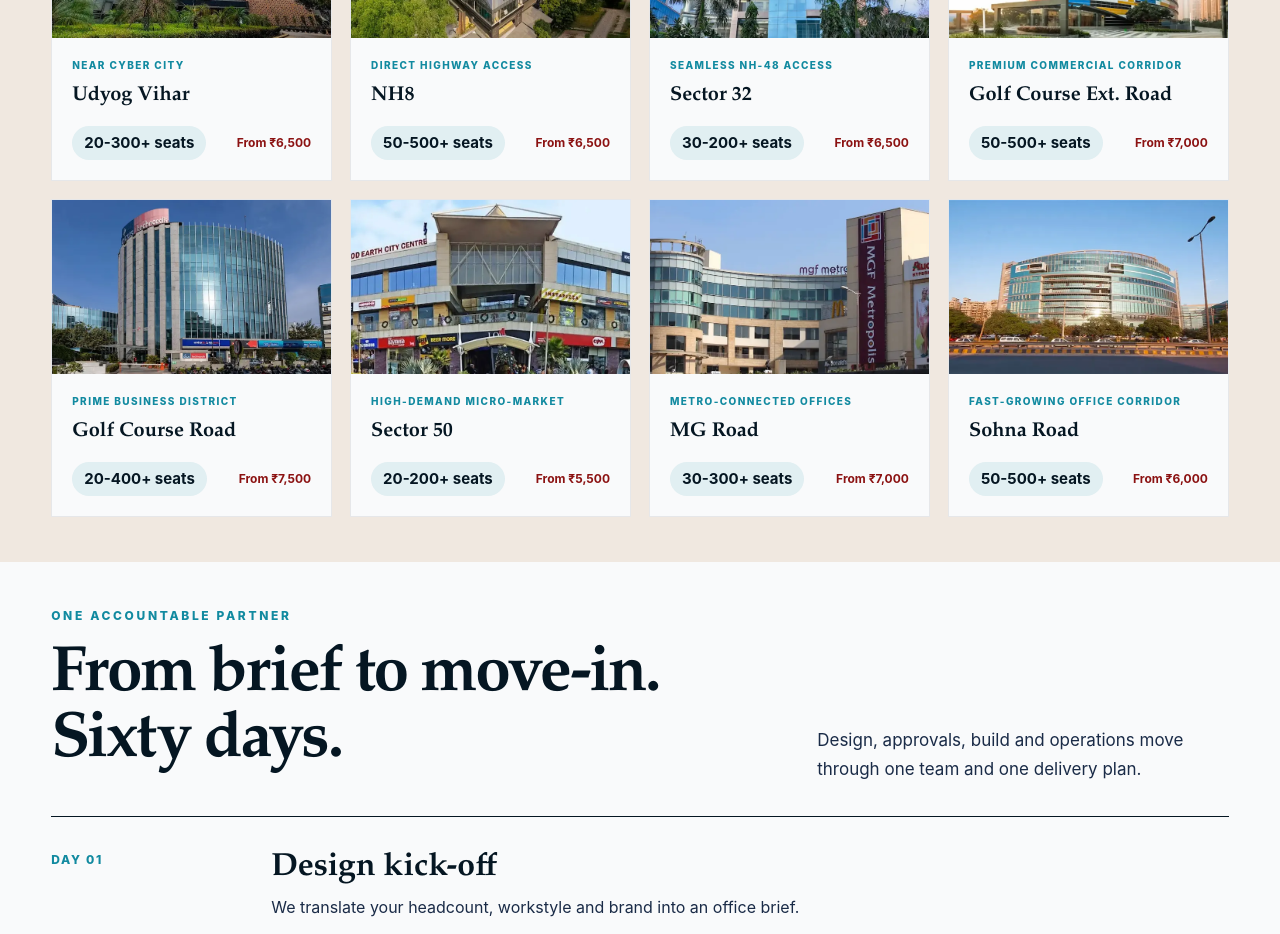
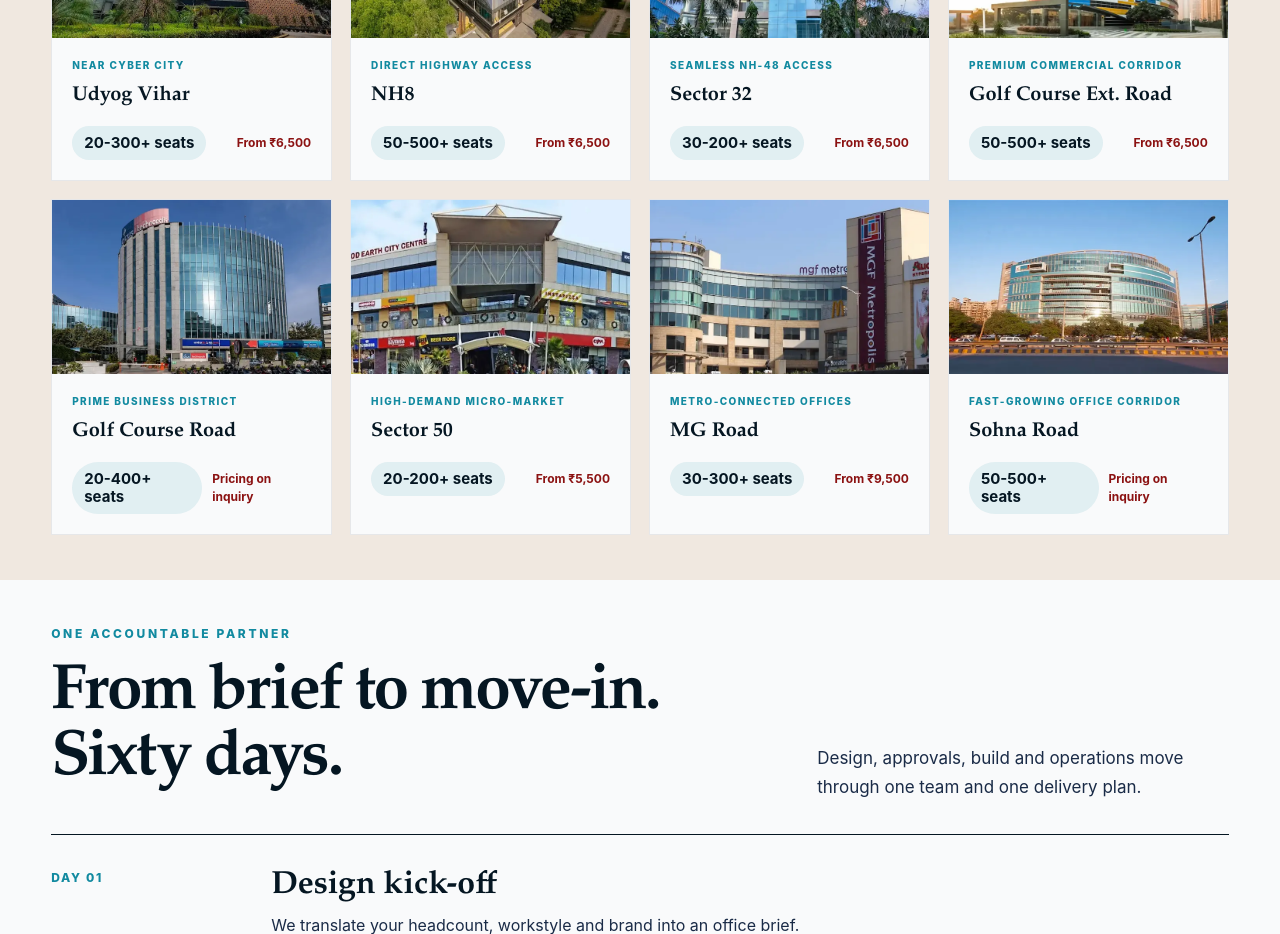
Before and after one commit to marketingAIHP/offices.aihp.in-landing-page, a Next.js app: page / in a window 1280 px wide. Shown: the part 2700-3634 px from the top of the page. Built offline with nearby package versions, Linux system fonts and the light colour scheme; no server answers.

Commit message:
Update office corridor pricing and consent defaults

```diff
--- a/app/layout.tsx
+++ b/app/layout.tsx
@@ -44,10 +44,10 @@ export default function RootLayout({ children }: Readonly<{ children: React.Reac
             window.dataLayer = window.dataLayer || [];
             function gtag(){dataLayer.push(arguments);}
             gtag('consent', 'default', {
-              analytics_storage: 'granted',
-              ad_storage: 'granted',
-              ad_user_data: 'granted',
-              ad_personalization: 'granted'
+              ad_storage: 'denied',
+              ad_user_data: 'denied',
+              ad_personalization: 'denied',
+              analytics_storage: 'granted'
             });
           `}
         </Script>
--- a/app/page.tsx
+++ b/app/page.tsx
@@ -11,11 +11,11 @@ const locations = [
   { name: "Udyog Vihar", detail: "Near Cyber City", seats: "20-300+ seats", price: "From ₹6,500", image: "/assets/location-udyog-vihar.webp" },
   { name: "NH8", detail: "Direct highway access", seats: "50-500+ seats", price: "From ₹6,500", image: "/assets/location-nh8.webp" },
   { name: "Sector 32", detail: "Seamless NH-48 access", seats: "30-200+ seats", price: "From ₹6,500", image: "/assets/location-sector-32.webp" },
-  { name: "Golf Course Ext. Road", detail: "Premium commercial corridor", seats: "50-500+ seats", price: "From ₹7,000", image: "/assets/location-golf-course-ext-road.webp" },
-  { name: "Golf Course Road", detail: "Prime business district", seats: "20-400+ seats", price: "From ₹7,500", image: "/assets/location-golf-course-road.webp" },
+  { name: "Golf Course Ext. Road", detail: "Premium commercial corridor", seats: "50-500+ seats", price: "From ₹6,500", image: "/assets/location-golf-course-ext-road.webp" },
+  { name: "Golf Course Road", detail: "Prime business district", seats: "20-400+ seats", price: "Pricing on inquiry", image: "/assets/location-golf-course-road.webp" },
   { name: "Sector 50", detail: "High-demand micro-market", seats: "20-200+ seats", price: "From ₹5,500", image: "/assets/location-sector-50.webp" },
-  { name: "MG Road", detail: "Metro-connected offices", seats: "30-300+ seats", price: "From ₹7,000", image: "/assets/location-mg-road.webp" },
-  { name: "Sohna Road", detail: "Fast-growing office corridor", seats: "50-500+ seats", price: "From ₹6,000", image: "/assets/location-sohna-road.webp" },
+  { name: "MG Road", detail: "Metro-connected offices", seats: "30-300+ seats", price: "From ₹9,500", image: "/assets/location-mg-road.webp" },
+  { name: "Sohna Road", detail: "Fast-growing office corridor", seats: "50-500+ seats", price: "Pricing on inquiry", image: "/assets/location-sohna-road.webp" },
 ] as const;
 
 const faqs = [
@@ -574,7 +574,7 @@ export default function Home() {
         <div className="footer-brand"><Image src="/assets/logo-white.webp" alt="AIHP" width={200} height={120} sizes="112px" /><p>Premium managed offices in Gurgaon. Designed, built and operated around your business.</p></div>
         <div><p className="footer-label">Contact</p><a href="tel:+917303060067">+91 73030 60067</a><a href="mailto:leasing@aihp.in">leasing@aihp.in</a><p>AIHP Tower, 249 G, Udyog Vihar, Phase 4, Gurgaon 122015</p></div>
         <div><p className="footer-label">Explore</p><a href="#locations">Locations</a><a href="#why-aihp">Why AIHP</a><a href="#process">How it works</a><a href="#faq">FAQ</a></div>
-        <div className="footer-bottom"><span>© 2026 AIHP. All rights reserved.</span><span><a href="https://aihp.in/privacy-policy/">Privacy</a> · <a href="https://aihp.in/terms-of-service/">Terms</a></span></div>
+        <div className="footer-bottom"><span>© 2026 AIHP. All rights reserved.</span><span><a href="https://aihp.in/privacy">Privacy</a> · <a href="https://aihp.in/terms">Terms</a></span></div>
       </footer>
 
       <a className="mobile-sticky" href="#quote-form">Get my office plan</a>
```
